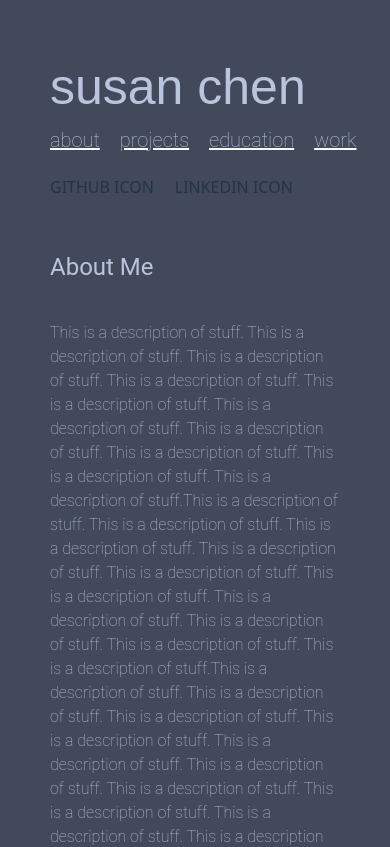
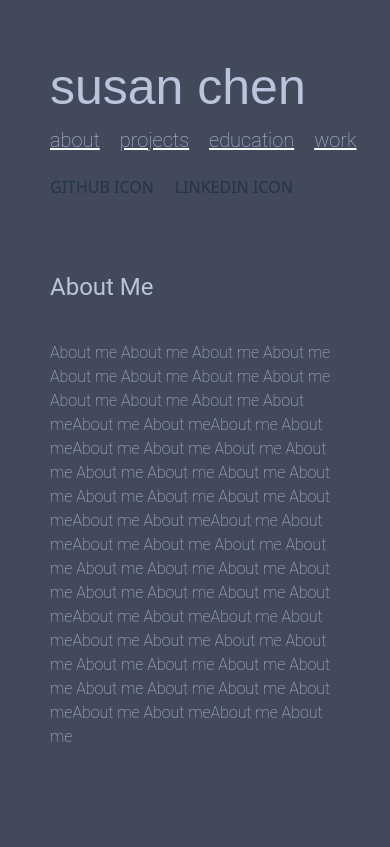
Before and after one commit to susancantdance/susanchenportfolio, a React (Vite) app: page / in a window 390 px wide. Shown: the top 847 px of the page. Built offline with nearby package versions, Linux system fonts and the light colour scheme; a web font is replaced by a local one.

Commit message:
fixed about  section top margin on mobile

```diff
--- a/src/components/Main.module.css
+++ b/src/components/Main.module.css
@@ -30,17 +30,19 @@ h2 {
 
 @media (max-width: 800px) {
   .section {
+    scroll-margin-top: 200px;
     color: rgb(186, 196, 221);
-    margin: -20px 0px 100px 0px;
+    margin: 0px 0px 100px 0px;
+    /* margin-bottom: 50px; */
     font-family: "Roboto", sans-serif;
     font-weight: lighter;
     font-style: normal;
-    display: flex;
+    /* display: flex;
     flex-direction: column;
     align-items: start;
-    justify-items: start;
+    justify-items: start; */
     width: 100%;
-    scroll-margin-top: 200px;
+
     /* background-color: blueviolet; */
   }
 }
--- /dev/null
+++ b/src/components/about.jsx
@@ -0,0 +1,18 @@
+import styles from "./about.module.css";
+
+function About() {
+  return (
+    <p>
+      About me About me About me About me About me About me About me About me
+      About me About me About me About meAbout me About meAbout me About meAbout
+      me About me About me About me About me About me About me About me About me
+      About me About me About meAbout me About meAbout me About meAbout me About
+      me About me About me About me About me About me About me About me About me
+      About me About meAbout me About meAbout me About meAbout me About me About
+      me About me About me About me About me About me About me About me About me
+      About meAbout me About meAbout me About me
+    </p>
+  );
+}
+
+export { About };
--- /dev/null
+++ b/src/components/about.module.css
@@ -0,0 +1,9 @@
+body {
+  scroll-margin-top: 100px;
+}
+
+@media (max-width: 800px) {
+  body {
+    scroll-margin-top: 200px;
+  }
+}
--- a/src/components/leftnav.jsx
+++ b/src/components/leftnav.jsx
@@ -36,13 +36,19 @@ function Leftnav({ refArray, onScreen }) {
     // newArray[id] = styles.current;
     // updateStyles(newArray);
 
+    let position = "start";
+
+    if (id == 0) {
+      position = "center";
+    }
+
     refArray[id].current.scrollIntoView(
       // true
       {
         behavior: "smooth",
-        block: "start",
+        block: position,
         // inline: "nearest",
-        // top: 300,
+        top: 300,
         // left: 400,
       }
     );
--- a/src/components/main.jsx
+++ b/src/components/main.jsx
@@ -2,6 +2,7 @@ import styles from "./Main.module.css";
 import { Projects } from "./projects.jsx";
 import { Resume } from "./resume.jsx";
 import { Education } from "./education.jsx";
+import { About } from "./about.jsx";
 // import { useRef } from "react";
 
 function Main({ refArray, elementRefs }) {
@@ -16,28 +17,9 @@ function Main({ refArray, elementRefs }) {
     <div className={styles.main}>
       <div ref={refArray[0]} className={styles.section}>
         <h2>About Me</h2>
-        <p ref={elementRefs[0]}>
-          This is a description of stuff. This is a description of stuff. This
-          is a description of stuff. This is a description of stuff. This is a
-          description of stuff. This is a description of stuff. This is a
-          description of stuff. This is a description of stuff. This is a
-          description of stuff. This is a description of stuff.This is a
-          description of stuff. This is a description of stuff. This is a
-          description of stuff. This is a description of stuff. This is a
-          description of stuff. This is a description of stuff. This is a
-          description of stuff. This is a description of stuff. This is a
-          description of stuff. This is a description of stuff.This is a
-          description of stuff. This is a description of stuff. This is a
-          description of stuff. This is a description of stuff. This is a
-          description of stuff. This is a description of stuff. This is a
-          description of stuff. This is a description of stuff. This is a
-          description of stuff. This is a description of stuff.This is a
-          description of stuff. This is a description of stuff. This is a
-          description of stuff. This is a description of stuff. This is a
-          description of stuff. This is a description of stuff. This is a
-          description of stuff. This is a description of stuff. This is a
-          description of stuff. This is a description of stuff.
-        </p>
+        <div ref={elementRefs[0]}>
+          <About />
+        </div>
       </div>
       <div ref={refArray[1]} className={styles.section}>
         <h2>Projects</h2>
```
